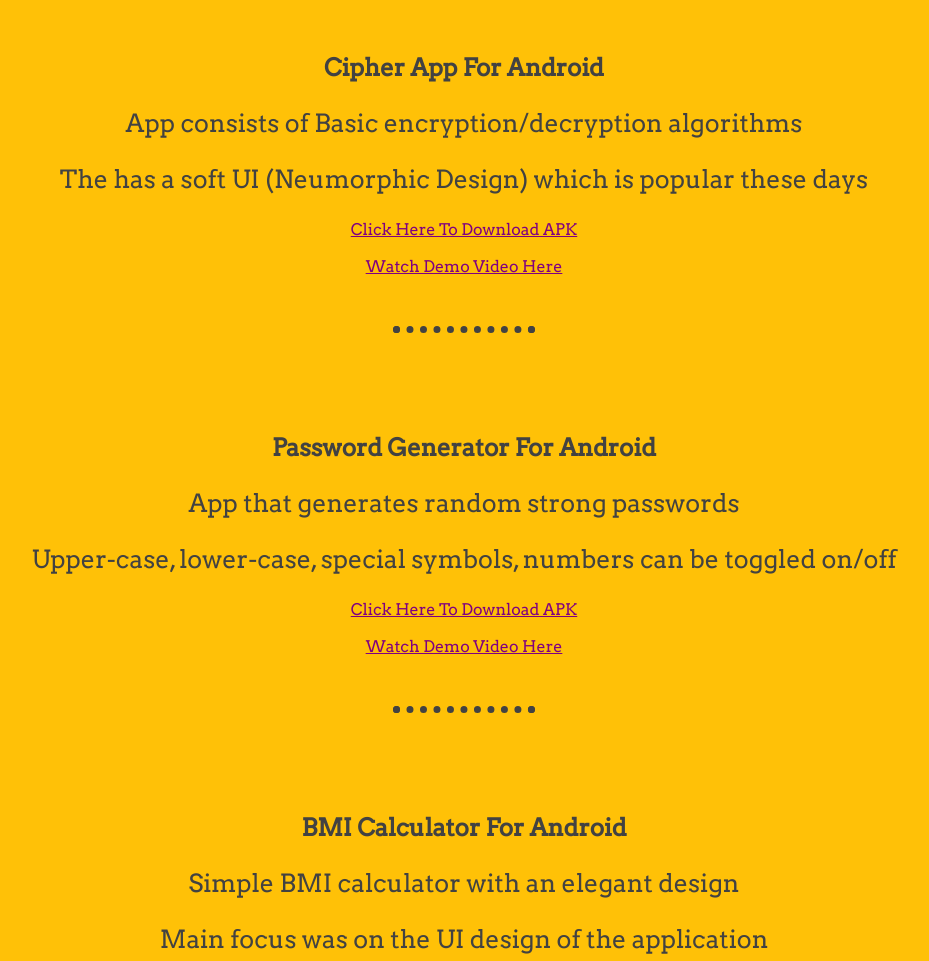
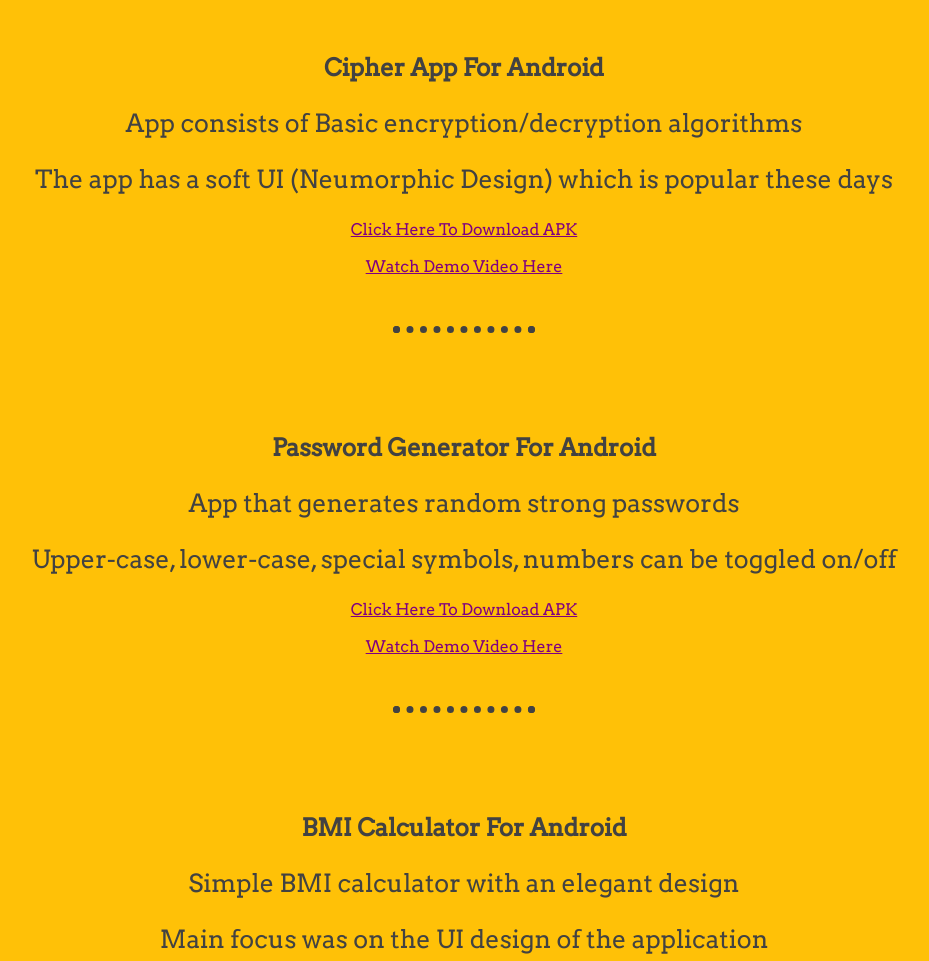
Before and after one commit to Aadityajoshi151/aadityajoshi151.github.io, a plain HTML site: page index.html in a window 1280 px wide. Shown: the part 1331-2292 px from the top of the page, without its empty margins (176-1105 px from the left). Drawn offline with Linux system fonts and the light colour scheme.

Commit message:
Update index.html

```diff
--- a/index.html
+++ b/index.html
@@ -30,7 +30,7 @@
         <div>
         <h2 class="divh1">Cipher App For Android</h2>
         <p class="divp">App consists of Basic encryption/decryption algorithms</p>
-        <p class="divp">The has a soft UI (Neumorphic Design) which is popular these days</p>
+        <p class="divp">The app has a soft UI (Neumorphic Design) which is popular these days</p>
         <center>
           <a href="http://www.mediafire.com/file/3n854y5j9pd8sz6/Cipher_App.apk/file">Click Here To Download APK</a><br><br>
           <a href="https://www.youtube.com/watch?v=LNh9A8FZpXg">Watch Demo Video Here</a>
```
